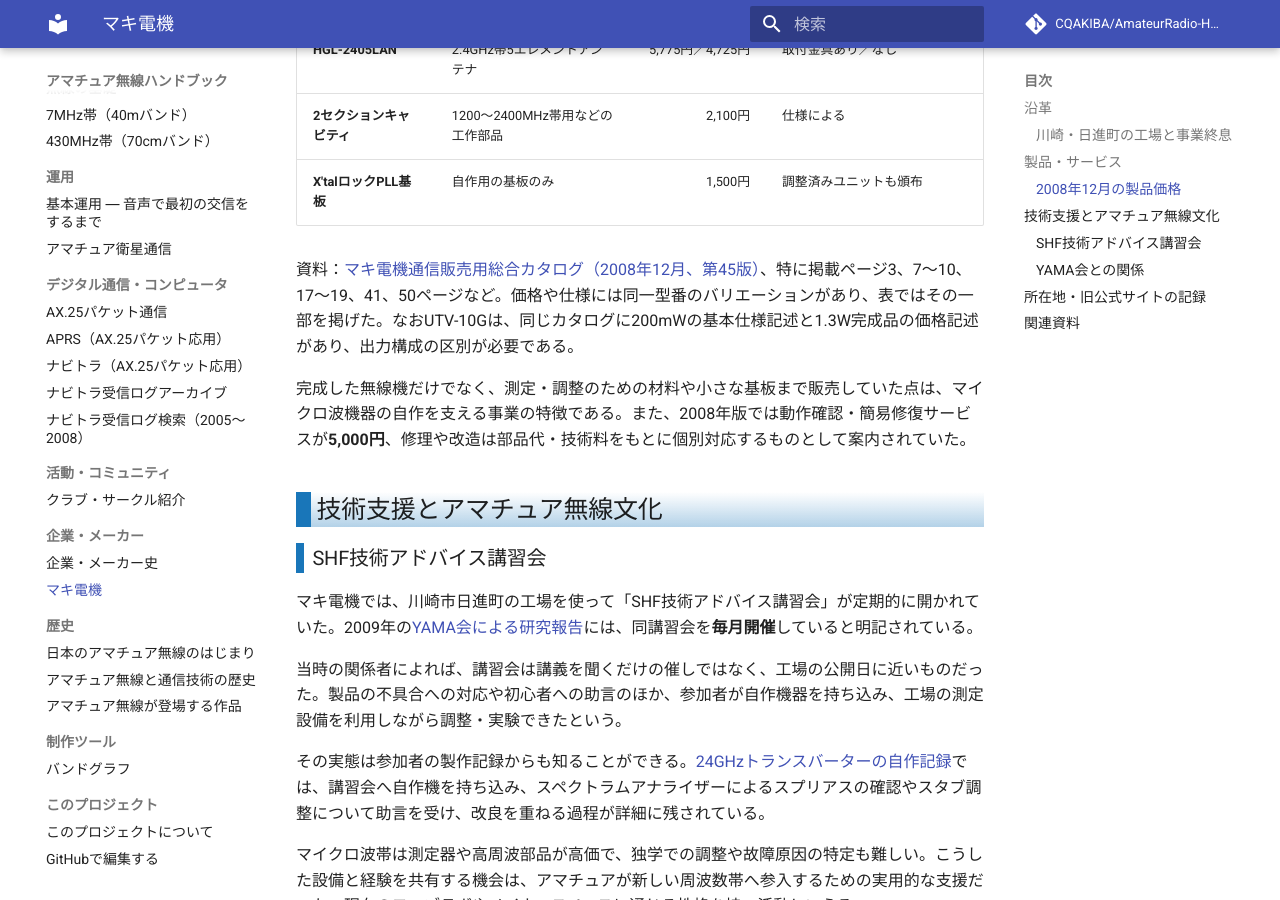
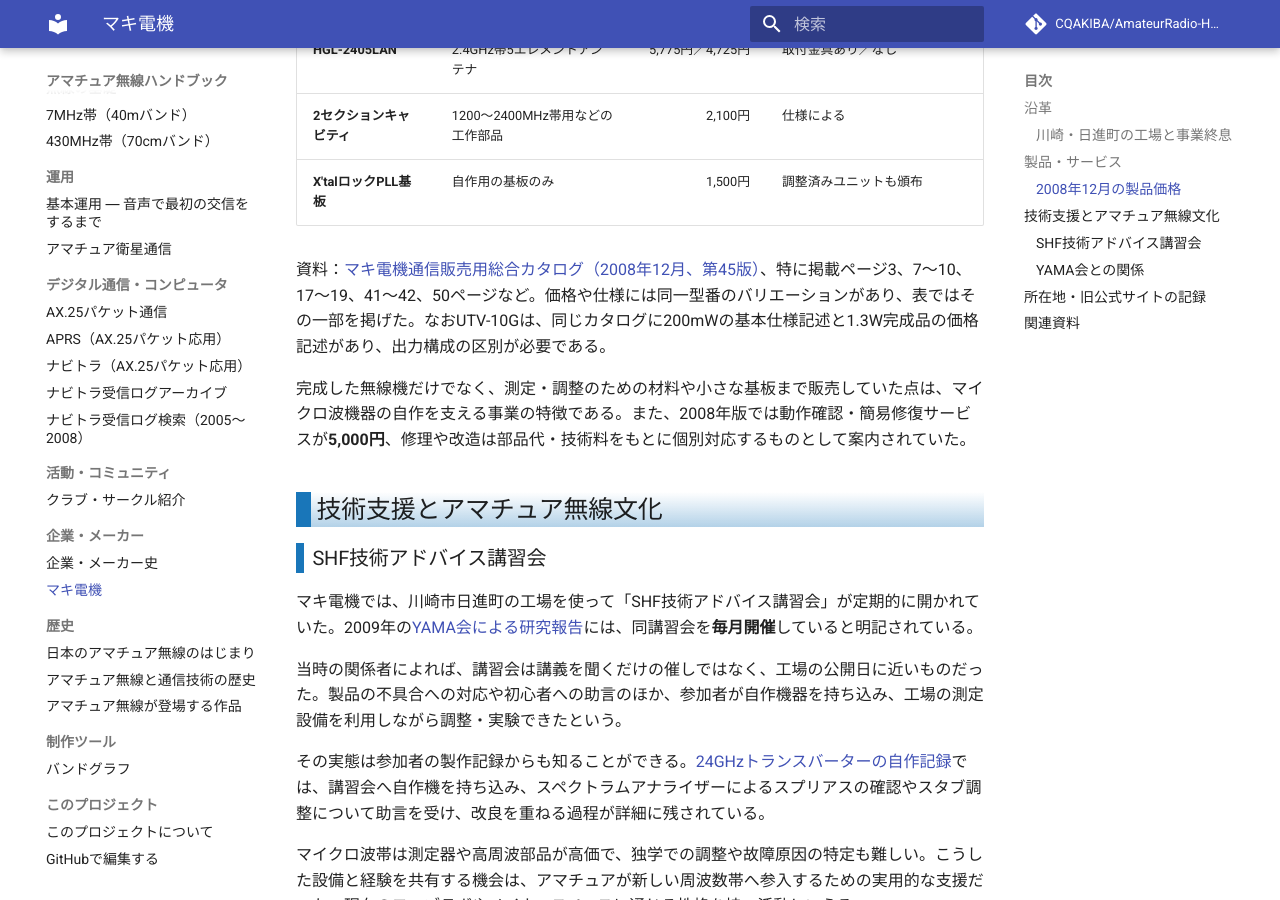
Before and after one commit to CQAKIBA/AmateurRadio-Handbook, an MkDocs documentation site: the page built from docs/16_企業・メーカー/マキ電機.md, in a window 1280 px wide and 900 px high, scrolled down 3365 px. Built offline with MkDocs 1.6.1 and Material for MkDocs 9.7.7, drawn with Linux system fonts in a browser that asks for light colours; comment, search, counter and statistics services are not loaded; some of the changed text lies outside the part shown.

Commit message:
docs: clarify 2011 event evidence and catalog page references

```diff
--- a/docs/16_企業・メーカー/マキ電機.md
+++ b/docs/16_企業・メーカー/マキ電機.md
@@ -75,7 +75,7 @@
 | **2セクションキャビティ** | 1200～2400MHz帯用などの工作部品 | 2,100円 | 仕様による |
 | **X'talロックPLL基板** | 自作用の基板のみ | 1,500円 | 調整済みユニットも頒布 |
 
-資料：[マキ電機通信販売用総合カタログ（2008年12月、第45版）][catalog]、特に掲載ページ3、7～10、17～19、41、50ページなど。価格や仕様には同一型番のバリエーションがあり、表ではその一部を掲げた。なおUTV-10Gは、同じカタログに200mWの基本仕様記述と1.3W完成品の価格記述があり、出力構成の区別が必要である。
+資料：[マキ電機通信販売用総合カタログ（2008年12月、第45版）][catalog]、特に掲載ページ3、7～10、17～19、41～42、50ページなど。価格や仕様には同一型番のバリエーションがあり、表ではその一部を掲げた。なおUTV-10Gは、同じカタログに200mWの基本仕様記述と1.3W完成品の価格記述があり、出力構成の区別が必要である。
 
 完成した無線機だけでなく、測定・調整のための材料や小さな基板まで販売していた点は、マイクロ波機器の自作を支える事業の特徴である。また、2008年版では動作確認・簡易修復サービスが**5,000円**、修理や改造は部品代・技術料をもとに個別対応するものとして案内されていた。
 
```
Also changed, not shown: other parts of docs/16_企業・メーカー/マキ電機.md (+3 -3 lines).
